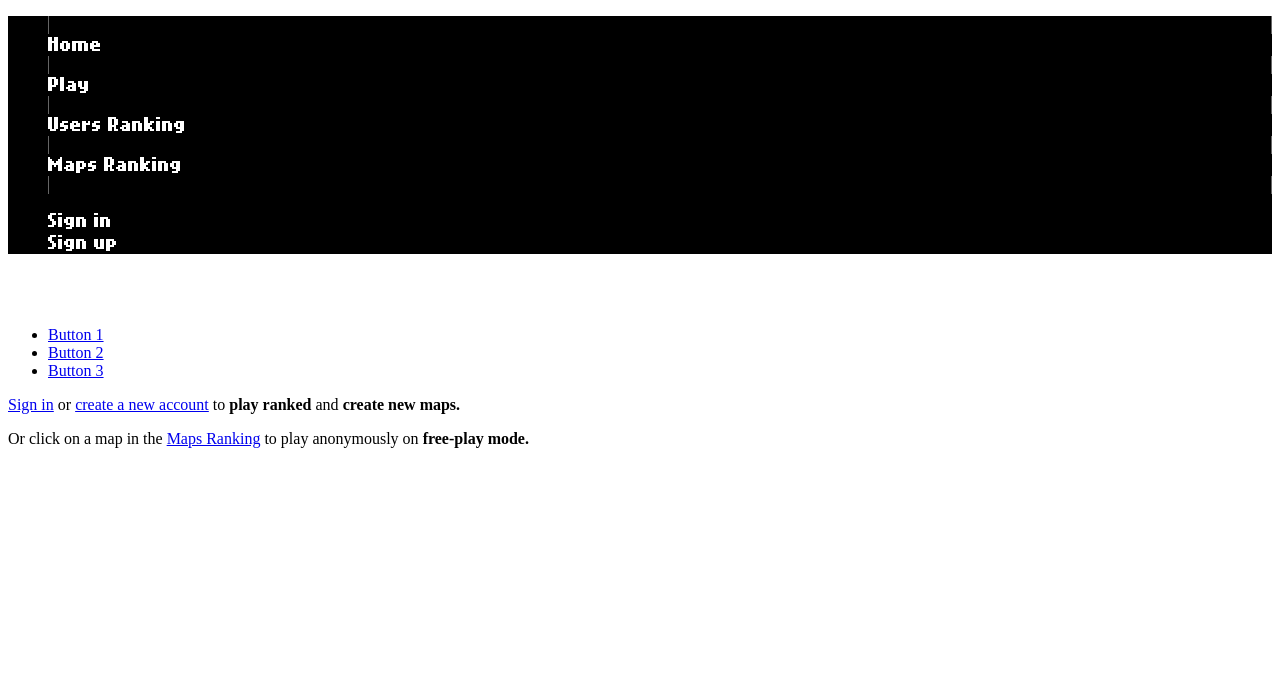
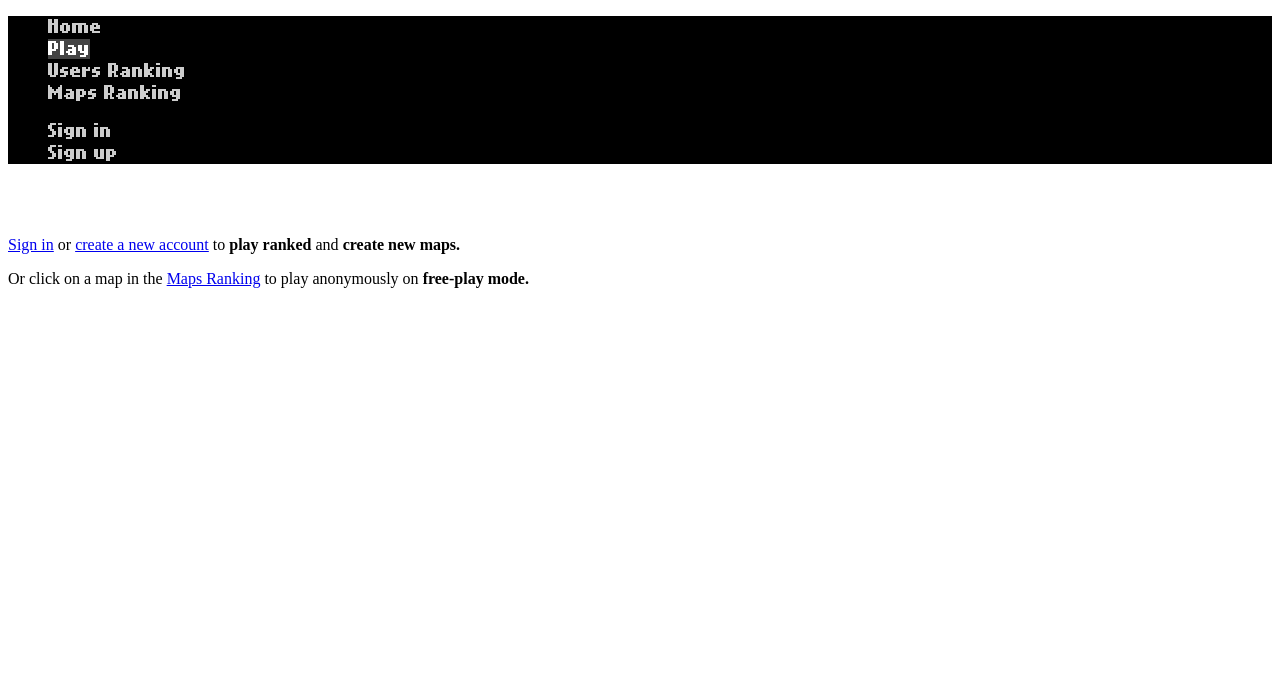
Before and after one commit to marioizquierdo/jumpcraft, a Rails app: page /home/play in a window 1280 px wide. Shown: the top 688 px of the page. Run offline with Rails 7, Linux system fonts and the light colour scheme; style sheets or scripts are compiled from the project's sources; some libraries are stand-ins or nearby versions.

Commit message:
Update styles to use flixel font when needed

```diff
--- a/app/assets/stylesheets/application.css.scss
+++ b/app/assets/stylesheets/application.css.scss
@@ -19,6 +19,7 @@
 }
 .btn,
 .navbar a,
+.flixel-font,
 h1, h2, h3, h4 {
   font-family: "Flixel", "Helvetica Neue", Helvetica, Arial, sans-serif !important;
 }
--- a/app/assets/stylesheets/bootstrap_and_overrides.css.scss
+++ b/app/assets/stylesheets/bootstrap_and_overrides.css.scss
@@ -29,28 +29,28 @@
 .navbar {
 
   .nav>li>a {
-    color: white;
+    color: #ccc;
     text-decoration:none;
     text-shadow: none;
   }
 
   .nav>li>a:focus,.nav>li>a:hover {
     background-color:transparent;
-    color: #eee;
+    color: #fff;
     text-decoration:none;
   }
 
   .nav>.active>a,.nav>.active>a:hover,.nav>.active>a:focus {
-    color: #ddd;
+    color: #fff;
     text-decoration:none;
-    background-color:#333;
+    background-color:#444;
     -webkit-box-shadow:none;
     -moz-box-shadow:none;
     box-shadow:none;
   }
 
   .btn-navbar {
-    color:#ffffff;
+    color:#ccc;
     text-shadow:none;
     background-color:black;
     background-image:none !important;
--- a/app/views/games/my_games.html.haml
+++ b/app/views/games/my_games.html.haml
@@ -3,7 +3,7 @@
   %h3 Last maps played in the ladder
 
   - if @games.present?
-    %table.table.table-condensed.table-bordered.ranking
+    %table.table.table-condensed.table-bordered.ranking.flixel-font
       %thead
         %th Score
         %th Map
--- a/app/views/home/play.html.haml
+++ b/app/views/home/play.html.haml
@@ -1,30 +1,20 @@
-.container-fluid
-  .row-fluid
-    .span2
-      %ul.nav.nav-tabs.nav-stacked
-        %li
-          %a{href: root_path} Button 1
-        %li
-          %a{href: root_path} Button 2
-        %li
-          %a{href: root_path} Button 3
+.container
 
-    .span10
-      - if user_signed_in?
-        #swf-container
-          / Container to load SWFObject with the infiltration flash project (done on home.js.coffee)
+  - if user_signed_in?
+    #swf-container
+      / Container to load SWFObject with the infiltration flash project (done on home.js.coffee)
 
-      - else
-        %p
-          = link_to 'Sign in', new_user_session_path
-          or
-          = link_to 'create a new account', new_user_registration_path
-          to
-          %b play ranked
-          and
-          %b create new maps.
-        %p
-          Or click on a map in the
-          = link_to 'Maps Ranking', maps_ladder_path
-          to play anonymously on
-          %b free-play mode.
+  - else
+    %p
+      = link_to 'Sign in', new_user_session_path
+      or
+      = link_to 'create a new account', new_user_registration_path
+      to
+      %b play ranked
+      and
+      %b create new maps.
+    %p
+      Or click on a map in the
+      = link_to 'Maps Ranking', maps_ladder_path
+      to play anonymously on
+      %b free-play mode.
--- a/app/views/layouts/_navigation.html.haml
+++ b/app/views/layouts/_navigation.html.haml
@@ -1,19 +1,13 @@
 
 %ul.nav.pull-left
-  %li.divider-vertical
-  %li= link_to 'Home', root_path
-  %li.divider-vertical
-  %li= link_to 'Play', play_path
-  %li.divider-vertical
-  %li= link_to 'Users Ranking', users_ladder_path
-  %li.divider-vertical
-  %li= link_to 'Maps Ranking', maps_ladder_path
-  %li.divider-vertical
+  %li{class: ('active' if current_page?(root_path))}= link_to 'Home', root_path
+  %li{class: ('active' if current_page?(play_path))}= link_to 'Play', play_path
+  %li{class: ('active' if current_page?(users_ladder_path))}= link_to 'Users Ranking', users_ladder_path
+  %li{class: ('active' if current_page?(maps_ladder_path))}= link_to 'Maps Ranking', maps_ladder_path
   - if user_signed_in?
-    %li= link_to 'My Maps', maps_my_maps_path
-    %li.divider-vertical
-    %li= link_to 'Played Maps', games_my_games_path
-    %li.divider-vertical
+    %li{class: ('active' if current_page?(maps_my_maps_path))}= link_to 'My Maps', maps_my_maps_path
+    %li{class: ('active' if current_page?(games_my_games_path))}= link_to 'Played Games', games_my_games_path
+
 
 %ul.nav.pull-right
   - if user_signed_in?
--- a/app/views/layouts/application.html.haml
+++ b/app/views/layouts/application.html.haml
@@ -28,13 +28,12 @@
     #wrap
       .navbar.navbar-fixed-top
         .navbar-inner
-          .container
-            %a.btn.btn-navbar(data-target=".nav-collapse" data-toggle="collapse")
-              %span.icon-bar
-              %span.icon-bar
-              %span.icon-bar
-            .container.nav-collapse
-              = render 'layouts/navigation'
+          %a.btn.btn-navbar(data-target=".nav-collapse" data-toggle="collapse")
+            %span.icon-bar
+            %span.icon-bar
+            %span.icon-bar
+          .nav-collapse
+            = render 'layouts/navigation'
 
       #top-padding
       = yield
--- a/app/views/maps/ladder.html.haml
+++ b/app/views/maps/ladder.html.haml
@@ -2,7 +2,7 @@
 
   %h3 Maps Ranking
 
-  %table.table.table-condensed.ranking
+  %table.table.table-condensed.ranking.flixel-font
     %thead
       %th Rank
       %th Score
--- a/app/views/maps/my_maps.html.haml
+++ b/app/views/maps/my_maps.html.haml
@@ -3,7 +3,7 @@
   %h3 My created maps
 
   - if @maps.present?
-    %table.table.table-condensed
+    %table.table.table-condensed.flixel-font
       %thead
         %th Score
         %th Map Name
--- a/app/views/users/ladder.html.haml
+++ b/app/views/users/ladder.html.haml
@@ -1,7 +1,7 @@
 .container
   %h3 Users Ranking
 
-  %table.table.table-condensed.table-bordered.ranking
+  %table.table.table-condensed.table-bordered.ranking.flixel-font
     %thead
       %th Rank
       %th Score
```
Also changed, not shown: other parts of app/assets/stylesheets/bootstrap_and_overrides.css.scss (+1 -11 lines).
